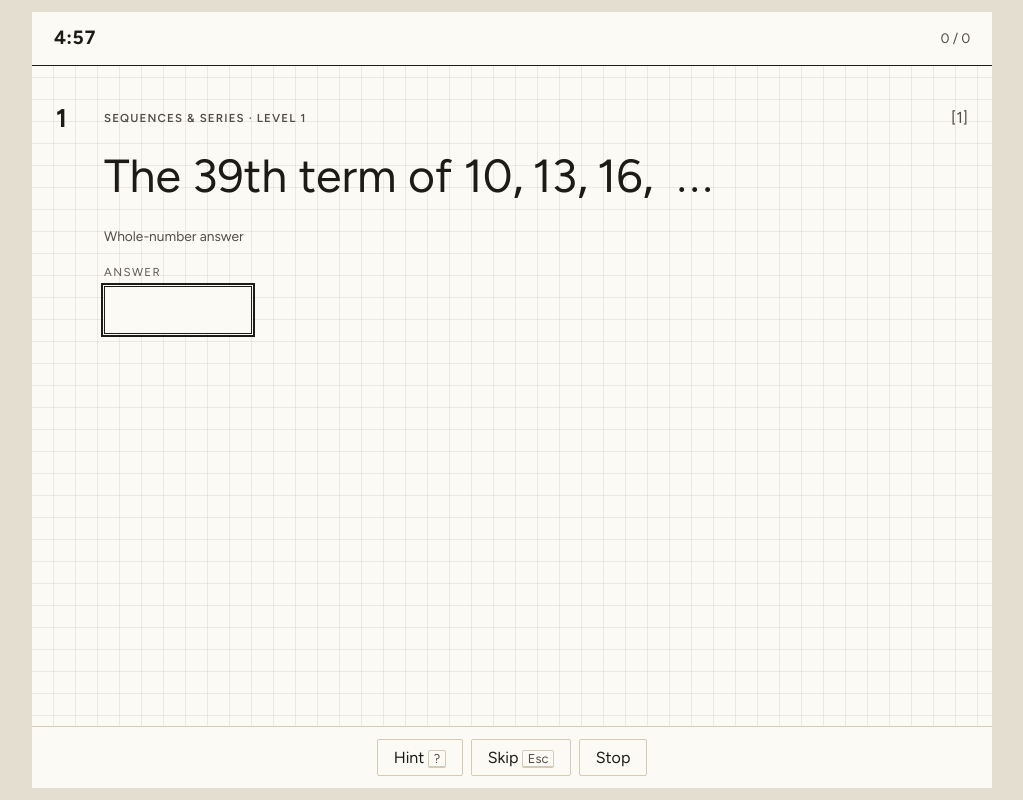
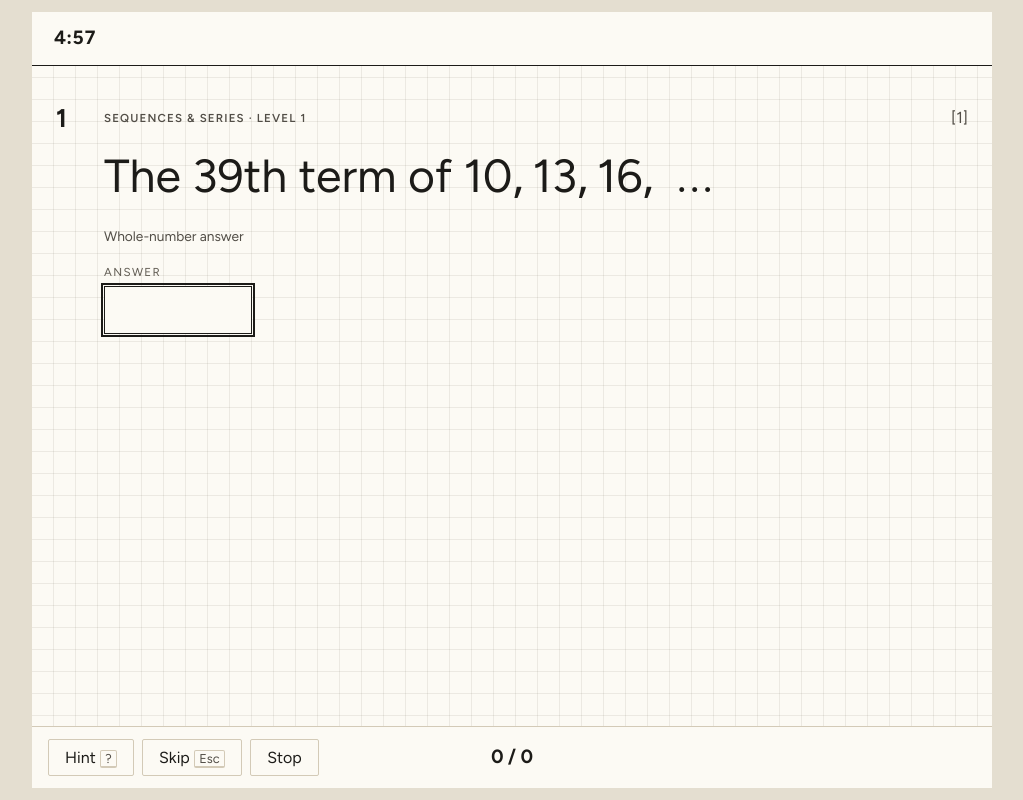
Before and after one commit to VanKolts/quick-maths, a plain HTML site: page drill.html in a window 1280 px wide. Both pictures are taken after a click on the button "Start". Shown: the whole page, without its empty margins (128-1151 px from the left). Drawn offline with Linux system fonts and the light colour scheme.

Commit message:
Start bottom-left and score bottom-middle of the sheet; no circle round the final score
Co-Authored-By: Claude Opus 5.5 <noreply@anthropic.com>

```diff
--- a/drill.html
+++ b/drill.html
@@ -59,7 +59,6 @@ h1{font-size:var(--fs-d);font-weight:700;margin:0;line-height:1.05;letter-spacin
 .bar{display:flex;gap:16px;align-items:center;padding:12px 22px;border-bottom:1px solid var(--ink);background:var(--surface);
   font-size:var(--fs-s);color:var(--muted);flex-wrap:wrap}
 .bar .t{font-size:var(--fs-l);color:var(--ink);font-weight:700}
-.bar .sp{margin-left:auto}
 body:not(.running) #score{visibility:hidden}   /* no 0 / 0 before a start, no second score after one */
 .bar .aside{color:var(--mark)}
 #qn{display:none}   /* the number sits in the margin instead */
@@ -130,14 +129,16 @@ kbd{font-family:var(--font-text);font-size:.8em;border:1px solid var(--line);bor
 .verdict svg.pen path{stroke-dasharray:100;stroke-dashoffset:100;animation:draw .32s ease-out forwards}
 .verdict svg.pen path.p2{animation-delay:.18s}
 @keyframes draw{to{stroke-dashoffset:0}}
-#q.marked{position:relative;padding:.05em .4em;font-weight:700;font-size:var(--fs-d);color:var(--mark)}
-#q.marked::after{content:"";position:absolute;inset:-.12em -.35em;border:3px solid var(--mark);
-  border-radius:50% 46% 54% 48%;transform:rotate(-4deg);animation:ring .5s ease-out both}
-@keyframes ring{from{clip-path:inset(0 100% 0 0)}to{clip-path:inset(0 0 0 0)}}
-@media (prefers-reduced-motion:reduce){.verdict svg.pen path{animation:none;stroke-dashoffset:0}#q.marked::after{animation:none}}
+#q.marked{font-weight:700;font-size:var(--fs-d);color:var(--mark)}
+@media (prefers-reduced-motion:reduce){.verdict svg.pen path{animation:none;stroke-dashoffset:0}}
 .card.second{outline:2px solid var(--mark);outline-offset:-2px}
 .card.second input[type=text]{border-color:var(--bad)}
-.cardctl{display:flex;gap:8px;justify-content:center;padding:12px 16px;border-top:1px solid var(--line);flex-wrap:wrap;background:var(--surface)}
+.cardctl{display:grid;grid-template-columns:1fr auto 1fr;align-items:center;gap:12px;padding:12px 16px;border-top:1px solid var(--line);background:var(--surface)}
+/* bottom strip of the sheet: Start (or Hint · Skip · Stop) on the left, the running score in the middle */
+.cardctl .ctlL{justify-self:start;display:flex;gap:8px;flex-wrap:wrap}
+#runctl{display:flex;gap:8px;flex-wrap:wrap}
+.cardctl .score{grid-column:2;font-size:var(--fs-l);font-weight:700;font-variant-numeric:tabular-nums lining-nums}
+@media (max-width:560px){.cardctl{grid-template-columns:1fr auto}.cardctl .score{grid-column:2}}
 
 /* ---- full-screen while a session runs: only the card is left ---- */
 body.running header,body.running #focusRow,body.running #start,body.running section,body.running footer{display:none}
@@ -163,7 +164,7 @@ button{font-family:var(--font-text);font-size:var(--fs-m);padding:8px 16px;
 button:hover{border-color:var(--accent)}
 button:focus-visible{outline:2px solid var(--accent);outline-offset:1px}
 /* Start: a dotted outline that runs clockwise — an SVG rectangle whose dashes slide along its own path */
-button.primary{position:relative;border:0;padding:18px 48px;font-size:var(--fs-xl);font-weight:800;color:var(--accent);
+button.primary{position:relative;border:0;padding:12px 36px;font-size:var(--fs-xl);font-weight:800;color:var(--accent);
   border-radius:0;background:var(--start-bg)}
 button.primary .ants{position:absolute;inset:0;width:100%;height:100%;pointer-events:none;overflow:visible}
 button.primary .ants rect{x:1px;y:1px;width:calc(100% - 2px);height:calc(100% - 2px);fill:none;stroke:var(--accent);
@@ -232,13 +233,11 @@ details.info h2{margin:14px 0 6px}
       <span id="qn">Q0</span>
       <span class="aside" id="aside"></span>
       <span id="mode"></span>
-      <span class="sp" id="score">0 / 0</span>
     </div>
     <div class="stage">
       <div class="tags"><span class="tag" id="cat" hidden></span><span class="tag retry" id="retryTag" hidden>you got this wrong earlier</span></div>
       <div class="qtext" id="q" hidden></div>
       <div class="qhint" id="hint" hidden></div>
-      <button class="primary" id="start"><span id="startLbl">Start</span><svg class="ants" aria-hidden="true"><rect/></svg></button>
       <div class="tipbox" id="tip" hidden></div>
       <div class="tipbox worked" id="worked" hidden></div>
       <div class="tipbox sol" id="sol" hidden></div>
@@ -254,10 +253,14 @@ details.info h2{margin:14px 0 6px}
       <div class="keys" id="keys" hidden><kbd>/</kbd> fraction &nbsp;·&nbsp; <kbd>^</kbd> power &nbsp;·&nbsp; <kbd>r</kbd> √ &nbsp;·&nbsp; <kbd>Tab</kbd> or <kbd>→</kbd> out of a box</div>
       <div class="verdict" id="verdict" aria-live="polite"></div>
     </div>
-    <div class="cardctl" id="cardctl" hidden>
-      <button id="hintBtn">Hint <kbd>?</kbd></button>
-      <button id="skip">Skip <kbd>Esc</kbd></button>
-      <button id="stop">Stop</button>
+    <div class="cardctl" id="cardctl">
+      <div class="ctlL">
+        <button class="primary" id="start"><span id="startLbl">Start</span><svg class="ants" aria-hidden="true"><rect/></svg></button>
+        <span id="runctl" hidden><button id="hintBtn">Hint <kbd>?</kbd></button>
+          <button id="skip">Skip <kbd>Esc</kbd></button>
+          <button id="stop">Stop</button></span>
+      </div>
+      <span class="score" id="score">0 / 0</span>
     </div>
   </div>
 
@@ -1705,7 +1708,7 @@ function start(){
   run={n:0,right:0,endless,until:Date.now()+runMin*60000,t:setInterval(tick,250),shelf:[],later:[],phase:"main",ri:0,fixed:0};
   document.body.classList.add("running");window.scrollTo(0,0);
   $("q").hidden=false;$("hint").hidden=false;$("cat").hidden=false;
-  $("cardctl").hidden=false;$("ansrow").hidden=false;$("hintBtn").hidden=false;$("stop").textContent="Stop";
+  $("runctl").hidden=false;$("ansrow").hidden=false;$("hintBtn").hidden=false;$("stop").textContent="Stop";
   say("");$("mode").textContent=endless?"endless":"";
   tick(); nextQ(); updateBar();
 }
@@ -1763,7 +1766,7 @@ function finish(){
   clearInterval(run.t);
   const done=run; run=null; cur=null;
   document.body.classList.remove("running");
-  $("cardctl").hidden=true;$("ansrow").hidden=true;$("keys").hidden=true;$("tip").hidden=true;$("worked").hidden=true;$("sol").hidden=true;
+  $("runctl").hidden=true;$("ansrow").hidden=true;$("keys").hidden=true;$("tip").hidden=true;$("worked").hidden=true;$("sol").hidden=true;
   delete $("q").parentElement.dataset.qn;
   $("ans").disabled=true;$("ans").value="";renderLength();$("cat").hidden=true;setSecond(false);
   $("q").classList.remove("long");$("q").textContent=`${done.right} / ${done.n}`;$("q").classList.add("marked");
```
